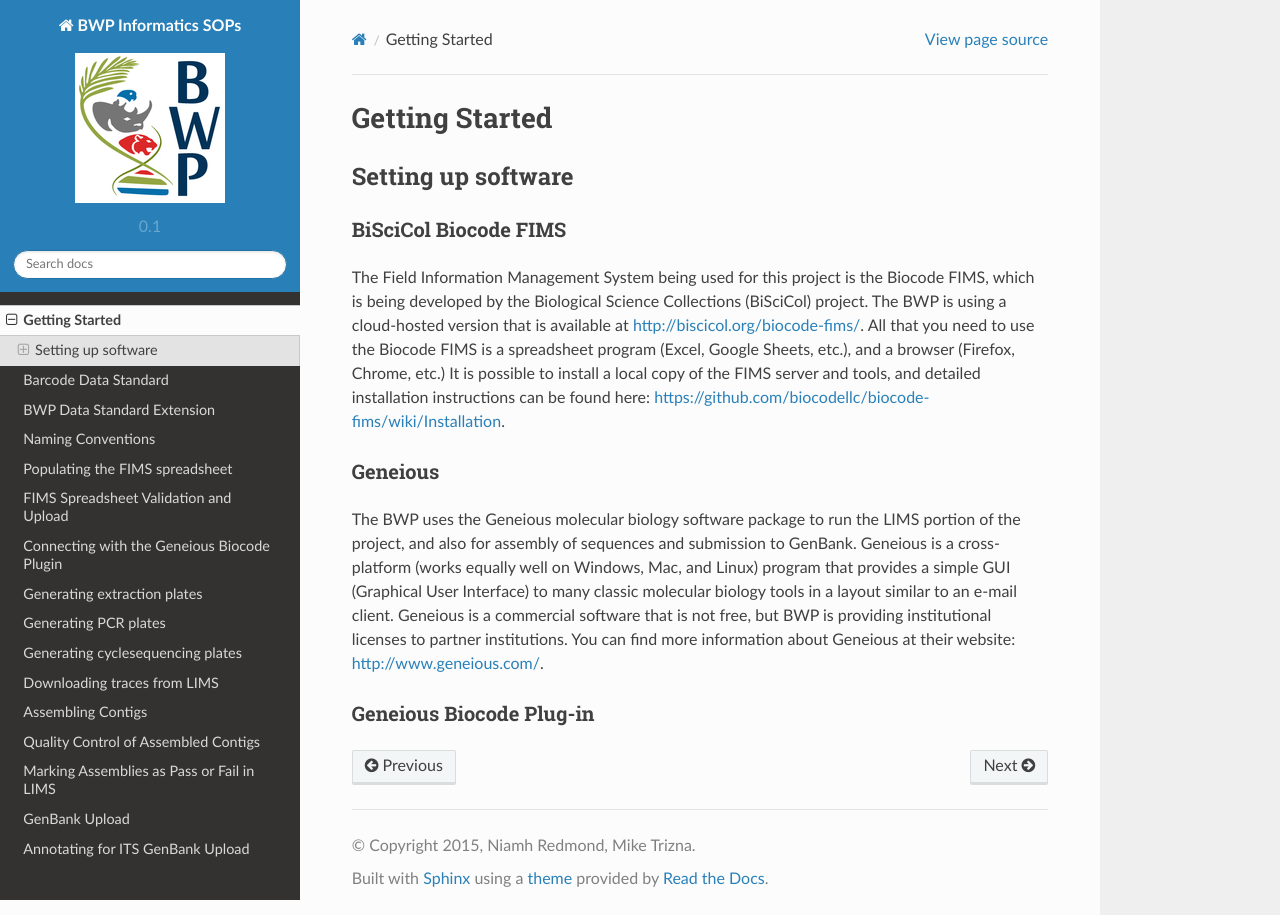
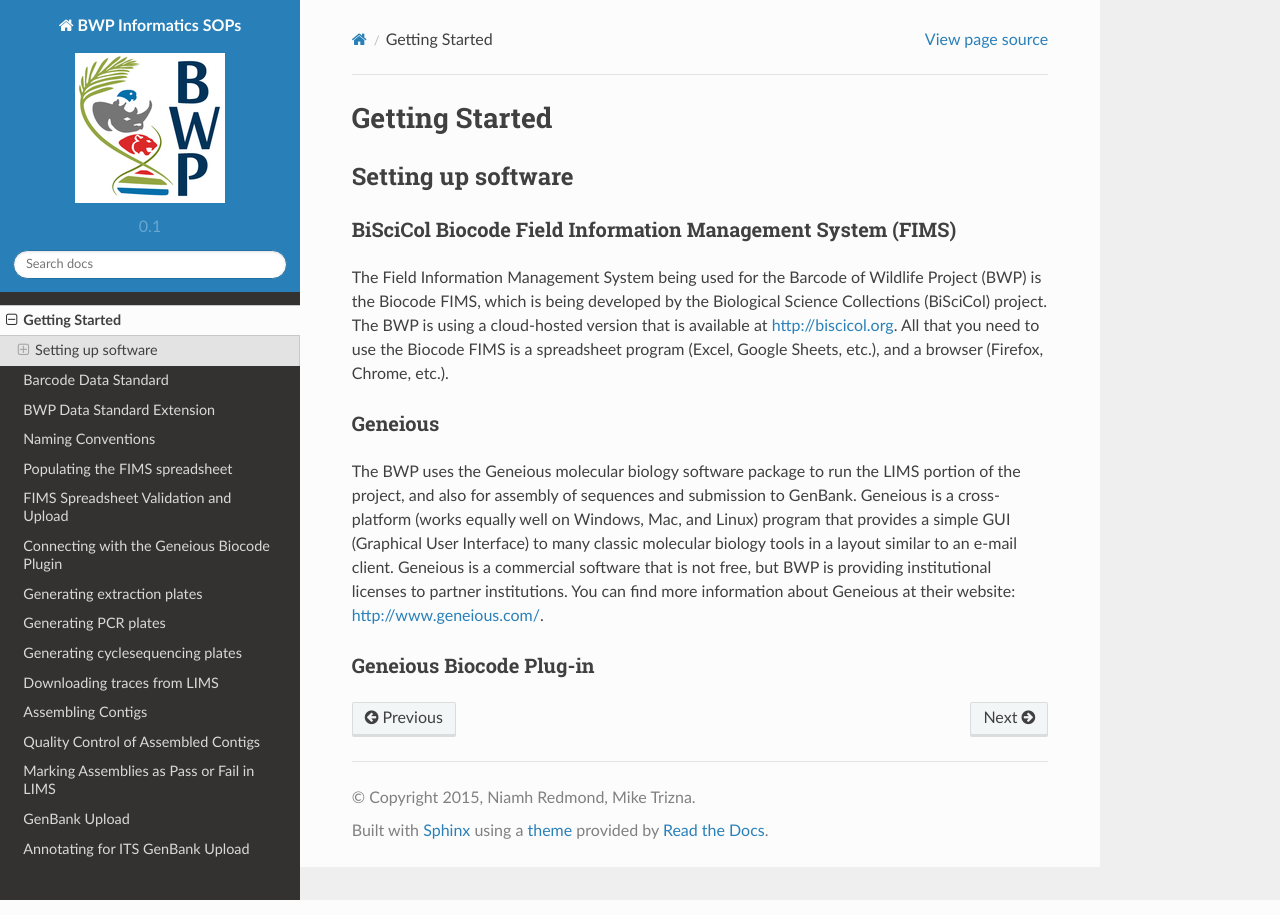
Before and after one commit to SIBarcodeNetwork/BWP-FIMS-and-LIMS, a Sphinx documentation site: the page built from Docs/setup_software.rst, in a window 1280 px wide. Built offline with Sphinx 7.4.7 and the Read the Docs theme 2.0.0, drawn with Linux system fonts in a browser that asks for light colours.

Commit message:
Updated Getting Started Page
updated link, added full text for acronyms, removed broken link for local FIMS

```diff
--- a/Docs/setup_software.rst
+++ b/Docs/setup_software.rst
@@ -4,10 +4,10 @@
 Setting up software
 -------------------
 
-BiSciCol Biocode FIMS
-~~~~~~~~~~~~~~~~~~~~~
+BiSciCol Biocode Field Information Management System (FIMS)
+~~~~~~~~~~~~~~~~~~~~~~~~~~~~~~~~~~~~~~~~~~~~~~~~~~~~~~~~~~~
 
-The Field Information Management System being used for this project is the Biocode FIMS, which is being developed by the Biological Science Collections (BiSciCol) project. The BWP is using a cloud-hosted version that is available at http://biscicol.org/biocode-fims/. All that you need to use the Biocode FIMS is a spreadsheet program (Excel, Google Sheets, etc.), and a browser (Firefox, Chrome, etc.) It is possible to install a local copy of the FIMS server and tools, and detailed installation instructions can be found here: https://github.com/biocodellc/biocode-fims/wiki/Installation.
+The Field Information Management System being used for the Barcode of Wildlife Project (BWP) is the Biocode FIMS, which is being developed by the Biological Science Collections (BiSciCol) project. The BWP is using a cloud-hosted version that is available at http://biscicol.org. All that you need to use the Biocode FIMS is a spreadsheet program (Excel, Google Sheets, etc.), and a browser (Firefox, Chrome, etc.).
 
 Geneious
 ~~~~~~~~
```
